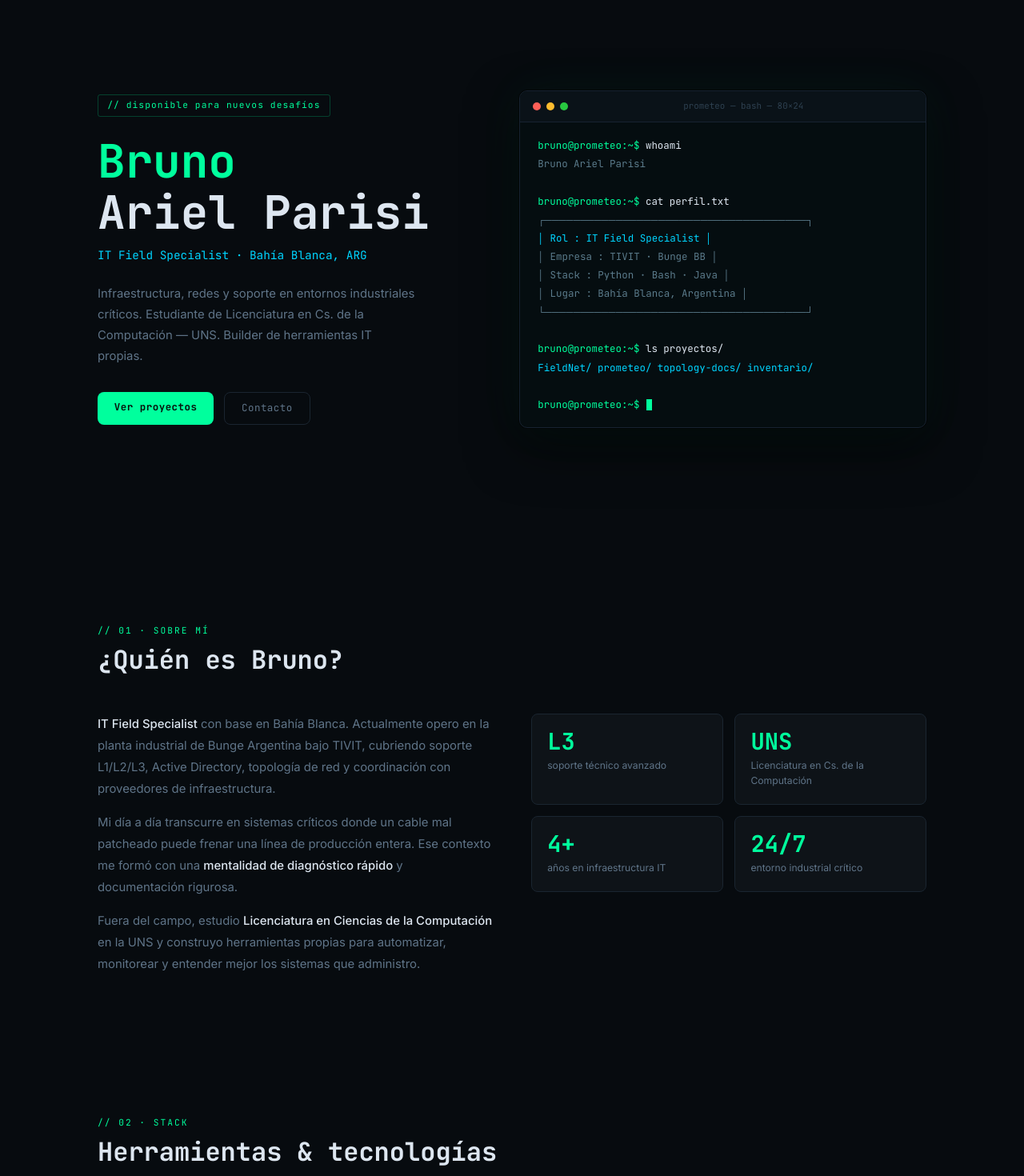
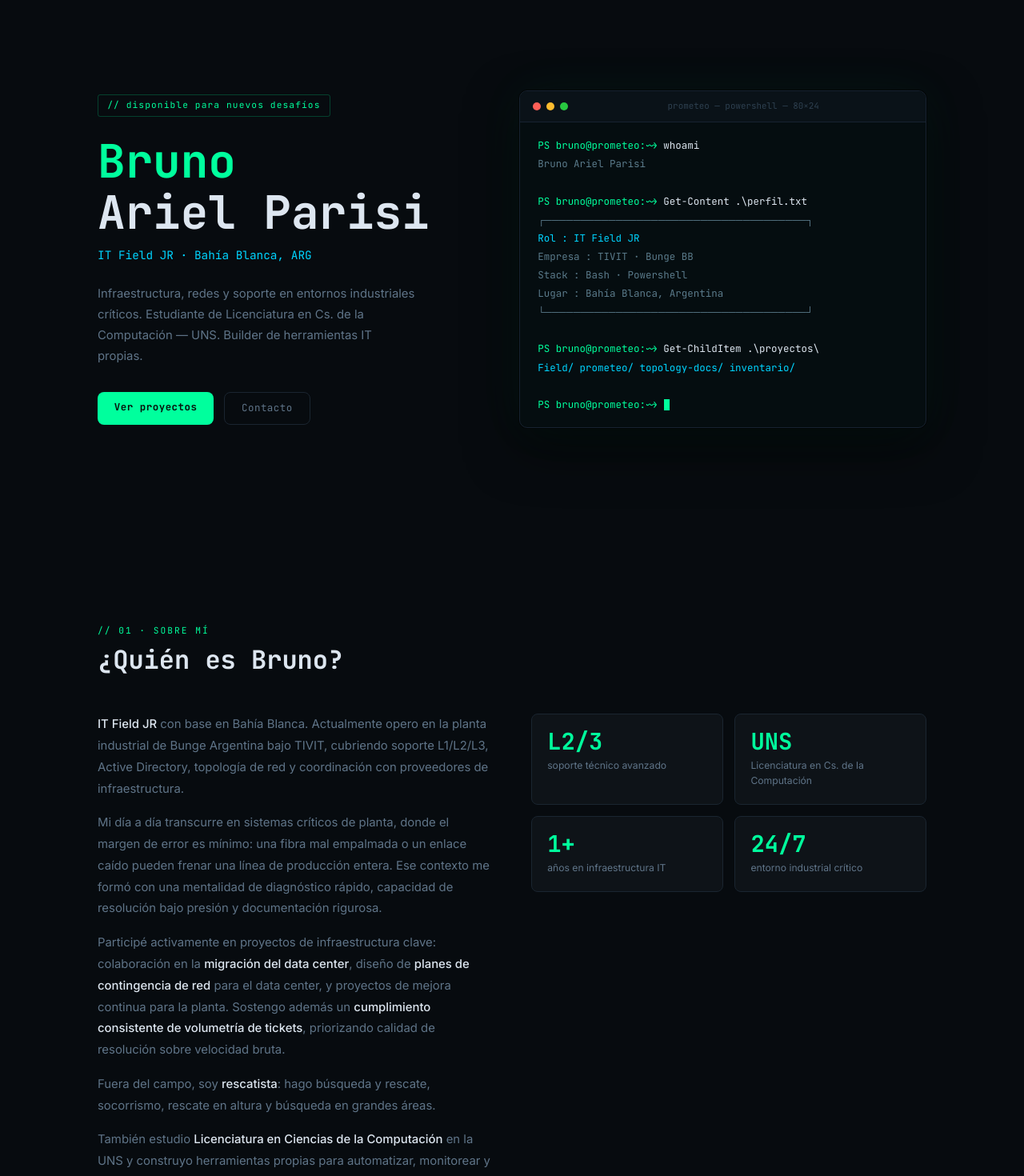
Before and after one commit to Brunitoa10/Portafolio, a Next.js app: page / in a window 1280 px wide. Shown: the part 100-1570 px from the top of the page at 80% size. Built offline with nearby package versions, Linux system fonts and the light colour scheme.

Commit message:
Optimizacion cv

```diff
--- a/data/profile.ts
+++ b/data/profile.ts
@@ -7,7 +7,7 @@ import type { Profile, StatItem } from "@/types";
 export const profile: Profile = {
   name: "Ariel Parisi",
   highlightedName: "Bruno",
-  role: "IT Field Specialist · Bahía Blanca, ARG",
+  role: "IT Field JR · Bahía Blanca, ARG",
   location: "Bahía Blanca, Argentina",
   tagline: "// disponible para nuevos desafíos",
   description:
@@ -17,14 +17,16 @@ export const profile: Profile = {
 };
 
 export const stats: StatItem[] = [
-  { value: "L3", label: "soporte técnico avanzado" },
+  { value: "L2/3", label: "soporte técnico avanzado" },
   { value: "UNS", label: "Licenciatura en Cs. de la Computación" },
-  { value: "4+", label: "años en infraestructura IT" },
+  { value: "1+", label: "años en infraestructura IT" },
   { value: "24/7", label: "entorno industrial crítico" },
 ];
 
 export const aboutParagraphs: string[] = [
-  "**IT Field Specialist** con base en Bahía Blanca. Actualmente opero en la planta industrial de Bunge Argentina bajo TIVIT, cubriendo soporte L1/L2/L3, Active Directory, topología de red y coordinación con proveedores de infraestructura.",
-  "Mi día a día transcurre en sistemas críticos donde un cable mal patcheado puede frenar una línea de producción entera. Ese contexto me formó con una **mentalidad de diagnóstico rápido** y documentación rigurosa.",
-  "Fuera del campo, estudio **Licenciatura en Ciencias de la Computación** en la UNS y construyo herramientas propias para automatizar, monitorear y entender mejor los sistemas que administro.",
+  "**IT Field JR** con base en Bahía Blanca. Actualmente opero en la planta industrial de Bunge Argentina bajo TIVIT, cubriendo soporte L1/L2/L3, Active Directory, topología de red y coordinación con proveedores de infraestructura.",
+  "Mi día a día transcurre en sistemas críticos de planta, donde el margen de error es mínimo: una fibra mal empalmada o un enlace caído pueden frenar una línea de producción entera. Ese contexto me formó con una mentalidad de diagnóstico rápido, capacidad de resolución bajo presión y documentación rigurosa.",
+  "Participé activamente en proyectos de infraestructura clave: colaboración en la **migración del data center**, diseño de **planes de contingencia de red** para el data center, y proyectos de mejora continua para la planta. Sostengo además un **cumplimiento consistente de volumetría de tickets**, priorizando calidad de resolución sobre velocidad bruta.",
+  "Fuera del campo, soy **rescatista**: hago búsqueda y rescate, socorrismo, rescate en altura y búsqueda en grandes áreas.",
+  "También estudio **Licenciatura en Ciencias de la Computación** en la UNS y construyo herramientas propias para automatizar, monitorear y entender mejor los sistemas que administro.",
 ];
--- a/data/skills.ts
+++ b/data/skills.ts
@@ -2,10 +2,15 @@ import type { SkillCategory } from "@/types";
 
 export const skillCategories: SkillCategory[] = [
   {
-    label: "Lenguajes & scripting",
-    accent: "green",
-    items: ["Python", "Bash / Shell", "Java", "JavaScript", "HTML · CSS"],
-  },
+  label: "Lenguajes & scripting",
+  accent: "cyan",
+  items: ["Python", "Bash / Shell", "Java", "JavaScript", "HTML · CSS", "ReactJS", "NextJS", "Typescript"],
+},
+{
+  label: "Prácticas & patrones de diseño",
+  accent: "green",
+  items: ["SOLID", "Clean Code", "Design Patterns", "Repository", "Strategy", "Factory"],
+},
   {
     label: "Infraestructura & redes",
     accent: "cyan",
@@ -20,6 +25,6 @@ export const skillCategories: SkillCategory[] = [
   {
     label: "Sistemas & herramientas",
     accent: "green",
-    items: ["Linux (Mint · Kali)", "Docker", "Git · GitHub", "Kali / OSINT", "draw.io / Topología"],
+    items: ["Linux (Mint · Kali)", "Git · GitHub", "Kali / OSINT ", "draw.io / Topología"],
   },
 ];
--- a/data/terminal.ts
+++ b/data/terminal.ts
@@ -9,19 +9,19 @@ export const terminalLines: TerminalLine[] = [
   { kind: "prompt", text: "whoami" },
   { kind: "output", text: "Bruno Ariel Parisi" },
   { kind: "blank" },
-  { kind: "prompt", text: "cat perfil.txt" },
+  { kind: "prompt", text: "Get-Content .\\perfil.txt" },
   { kind: "output", text: "┌─────────────────────────────────────┐" },
-  { kind: "output", text: "│  Rol     : IT Field Specialist      │", accent: "cyan" },
-  { kind: "output", text: "│  Empresa : TIVIT · Bunge BB         │" },
-  { kind: "output", text: "│  Stack   : Python · Bash · Java     │" },
-  { kind: "output", text: "│  Lugar   : Bahía Blanca, Argentina  │" },
+  { kind: "output", text: "  Rol     : IT Field JR                ", accent: "cyan" },
+  { kind: "output", text: "  Empresa : TIVIT · Bunge BB           " },
+  { kind: "output", text: "  Stack   : Bash · Powershell          " },
+  { kind: "output", text: "  Lugar   : Bahía Blanca, Argentina    " },
   { kind: "output", text: "└─────────────────────────────────────┘" },
   { kind: "blank" },
-  { kind: "prompt", text: "ls proyectos/" },
-  { kind: "output", text: "FieldNet/  prometeo/  topology-docs/  inventario/", accent: "cyan" },
+  { kind: "prompt", text: "Get-ChildItem .\\proyectos\\" },
+  { kind: "output", text: "Field/  prometeo/  topology-docs/  inventario/", accent: "cyan" },
   { kind: "blank" },
   { kind: "cursor" },
 ];
 
-export const TERMINAL_PROMPT = "bruno@prometeo:~$ ";
-export const TERMINAL_TITLE = "prometeo — bash — 80×24";
+export const TERMINAL_PROMPT = "PS bruno@prometeo:~> ";
+export const TERMINAL_TITLE = "prometeo — powershell — 80×24";
```
